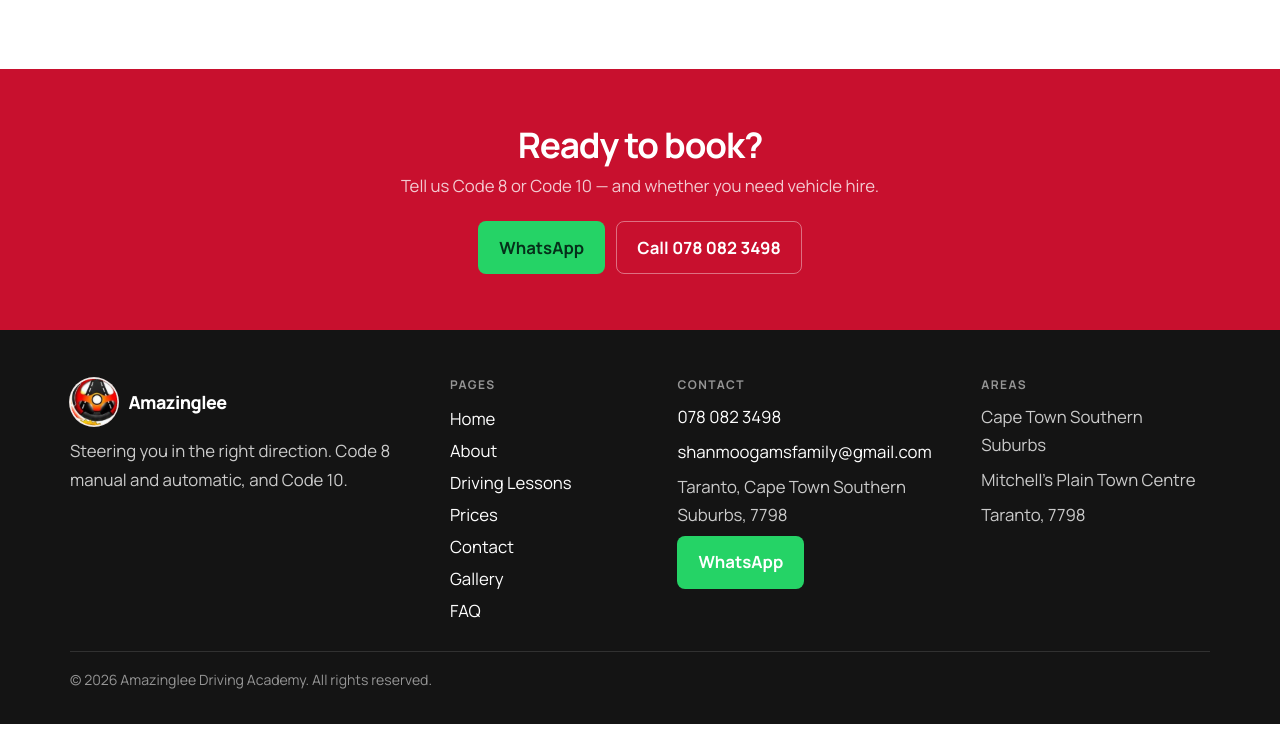
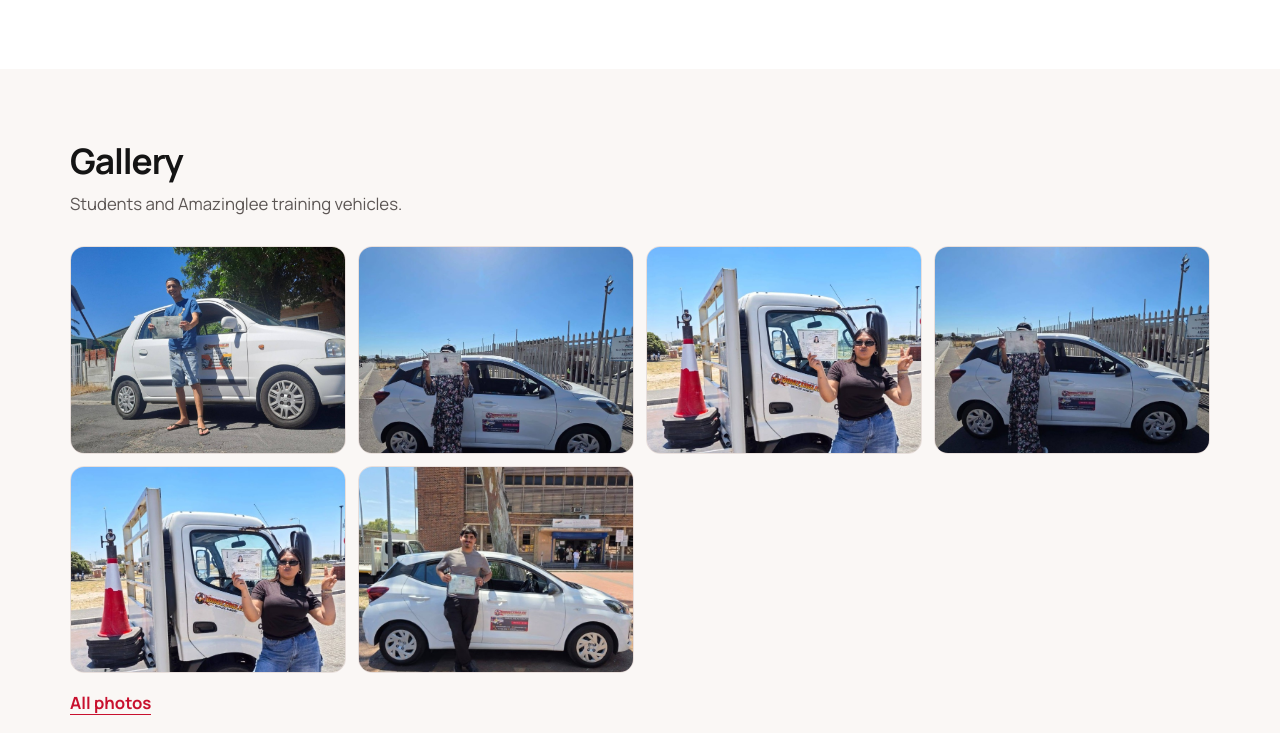
Before and after one commit to Skylink2024/PS-Driving-School, a plain HTML site: page index.html in a window 1280 px wide. Shown: the part 2847-3580 px from the top of the page. Drawn offline with Linux system fonts and the light colour scheme.

Commit message:
Show a photo gallery on the home page.
Link through to the full gallery for the rest of the pictures.

Co-authored-by: Cursor <cursoragent@cursor.com>

```diff
--- a/index.html
+++ b/index.html
@@ -214,6 +214,36 @@
       </div>
     </section>
 
+    <section class="section alt" id="gallery">
+      <div class="wrap">
+        <div class="section-head reveal">
+          <h2>Gallery</h2>
+          <p>Students and Amazinglee training vehicles.</p>
+        </div>
+        <div class="gallery-grid reveal">
+          <figure class="photo-frame">
+            <img src="images/04-student-pass.jpg" width="1024" height="702" alt="Smiling student with a temporary licence beside an Amazinglee car." loading="lazy">
+          </figure>
+          <figure class="photo-frame">
+            <img src="images/02-student-code8.jpg" width="768" height="1024" alt="Student beside an Amazinglee Code 8 car." loading="lazy">
+          </figure>
+          <figure class="photo-frame">
+            <img src="images/03-student-code10.jpg" width="768" height="1024" alt="Student beside an Amazinglee Code 10 truck." loading="lazy">
+          </figure>
+          <figure class="photo-frame">
+            <img src="images/06-offer-code8.jpg" width="768" height="614" alt="Amazinglee Code 8 training car." loading="lazy">
+          </figure>
+          <figure class="photo-frame">
+            <img src="images/07-offer-code10.jpg" width="768" height="614" alt="Amazinglee Code 10 training truck." loading="lazy">
+          </figure>
+          <figure class="photo-frame">
+            <img src="images/08-offer-hire.jpg" width="768" height="614" alt="Amazinglee training car at a testing centre." loading="lazy">
+          </figure>
+        </div>
+        <p style="margin-top:1rem"><a class="text-link" href="gallery.html">All photos</a></p>
+      </div>
+    </section>
+
     <section class="cta-band">
       <div class="wrap">
         <h2>Ready to book?</h2>
```
